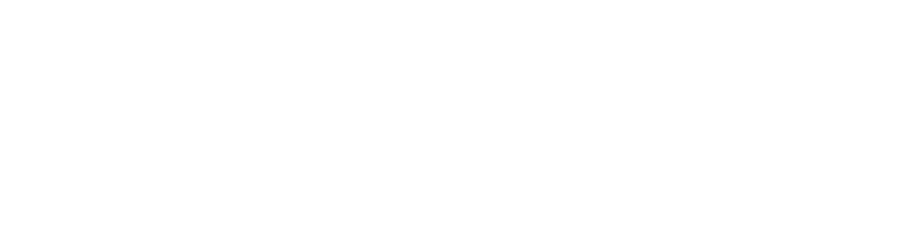
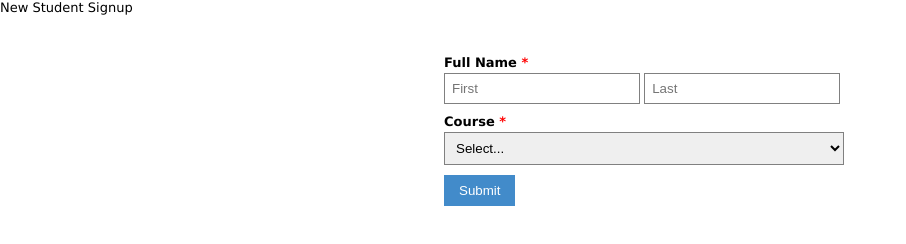
Before and after one commit to fx2000/socialyou-html, a plain HTML site: page index.html in a window 1280 px wide. Shown: the whole page, without its empty margins (0-906 px from the left). Drawn offline with nearby package versions, Linux system fonts and the light colour scheme.

Commit message:
Finished Jquery script, preliminary CSS settings

```diff
--- a/css/main.css
+++ b/css/main.css
@@ -46,3 +46,61 @@ table {
 	border-collapse: collapse;
 	border-spacing: 0;
 }
+
+.main {
+	font: 13px "Lucida Sans Unicode", sans-serif;
+}
+
+/* Form Styling */
+.form-style {
+	margin: 10px auto;
+	max-width: 400px;
+	padding: 20px 12px 10px 20px;
+}
+
+.form-style li {
+	padding: 0;
+	display: block;
+	list-style: none;
+	margin: 10px 0 0 0;
+}
+
+.form-style label {
+	margin: 0 0 3px 0;
+	padding: 0px;
+	display: block;
+	font-weight: bold;
+}
+
+.form-style input[type=text],
+select {
+	box-sizing: border-box;
+	border: 1px solid #808080;
+	padding: 7px;
+	margin: 0px;
+	outline: none;
+}
+
+.form-style .field-split {
+	width: 49%;
+}
+
+.form-style .field-select {
+	width: 100%;
+}
+
+.form-style button {
+	background: #428bca;
+	padding: 8px 15px 8px 15px;
+	border: none;
+	color: #fff;
+}
+
+.form-style button:hover {
+	background: #3083cc;
+	box-shadow: none;
+}
+
+.form-style .required {
+	color: red;
+}
--- a/index.html
+++ b/index.html
@@ -6,8 +6,69 @@
   <meta http-equiv="X-UA-Compatible" content="ie=edge">
   <title>Student Signup</title>
   <link rel="stylesheet" type="text/css" href="css/main.css">
+  <script src="jquery/jquery-3.4.1.min.js"></script>
 </head>
 <body>
+  <section class="main">
+    <header class="topbar">
+      <h1>New Student Signup</h1>
+    </header>
+    <div class="signup-form">
+      <form id="new-student" action="/">
+        <ul class="form-style">
+          <li>
+            <label for="first-name">Full Name <span class="required">*</span></label>
+            <input class="field-split" type="text" name="first-name" id="first-name" placeholder="First" required tabindex=1>
+            <input class="field-split" type="text" name="last-name" id="last-name" placeholder="Last" required tabindex=2>
+          </li>
+          <li>
+            <label for="first-name">Course <span class="required">*</span></label>
+            <select class="field-select" name="course" id="course" required tabindex=3>
+              <option selected="true" disabled="true" value="">Select...</option>
+              <option value="JavaScript">JavaScript</option>
+              <option value="PHP">PHP</option>
+              <option value="JAVA">JAVA</option>
+            </select>
+          </li>
+          <li>
+            <button type="submit" value="Submit">Submit</button>
+          </li>
+        </ul>
+      </form>
+    </div>
+    <div class="grid">
+      <div id="first-name-grid"><!-- First Name goes here --></div>
+      <div id="last-name-grid"><!-- Last Name goes here --></div>
+      <div id="course-grid"><!-- Course goes here --></div>
+    </div>
+    <footer>
+
+    </footer>
+  </section>
+
+  <script>
+    // Handle form submit
+    $("#new-student").submit(function(event) {
+      // Prevent default form behavior
+      event.preventDefault();
+
+      // Get values from sign-up form
+      var $form = $(this),
+        firstName = $("#first-name").val(),
+        lastName = $("#last-name").val(),
+        course = $("#course option:selected").text()
+
+      // Clear form inputs
+      $(':input', '#new-student')
+        .val('')
+        .prop('selected', false);
+
+      // Add data to grid
+      $("#first-name-grid").append(firstName);
+      $("#last-name-grid").append(lastName);
+      $("#course-grid").append(course);
+    });
+  </script>
 
 </body>
 </html>
```
